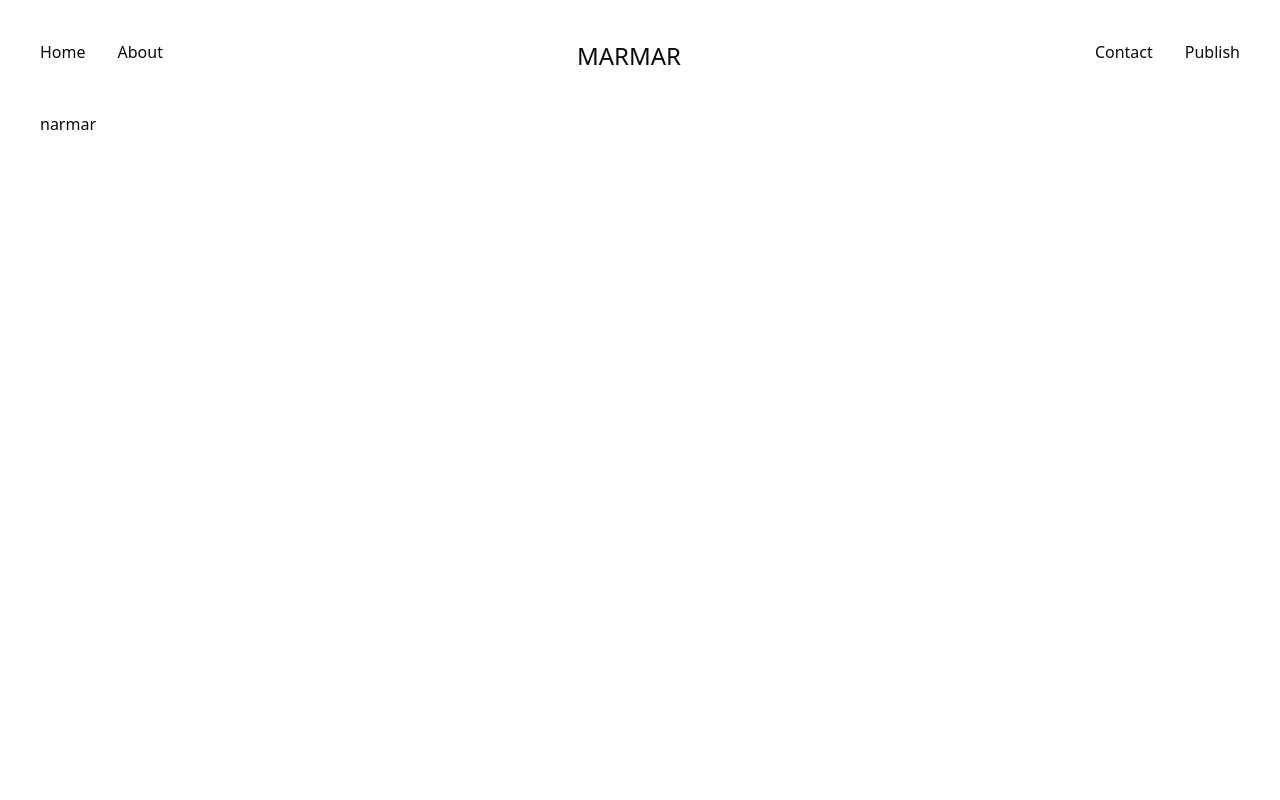
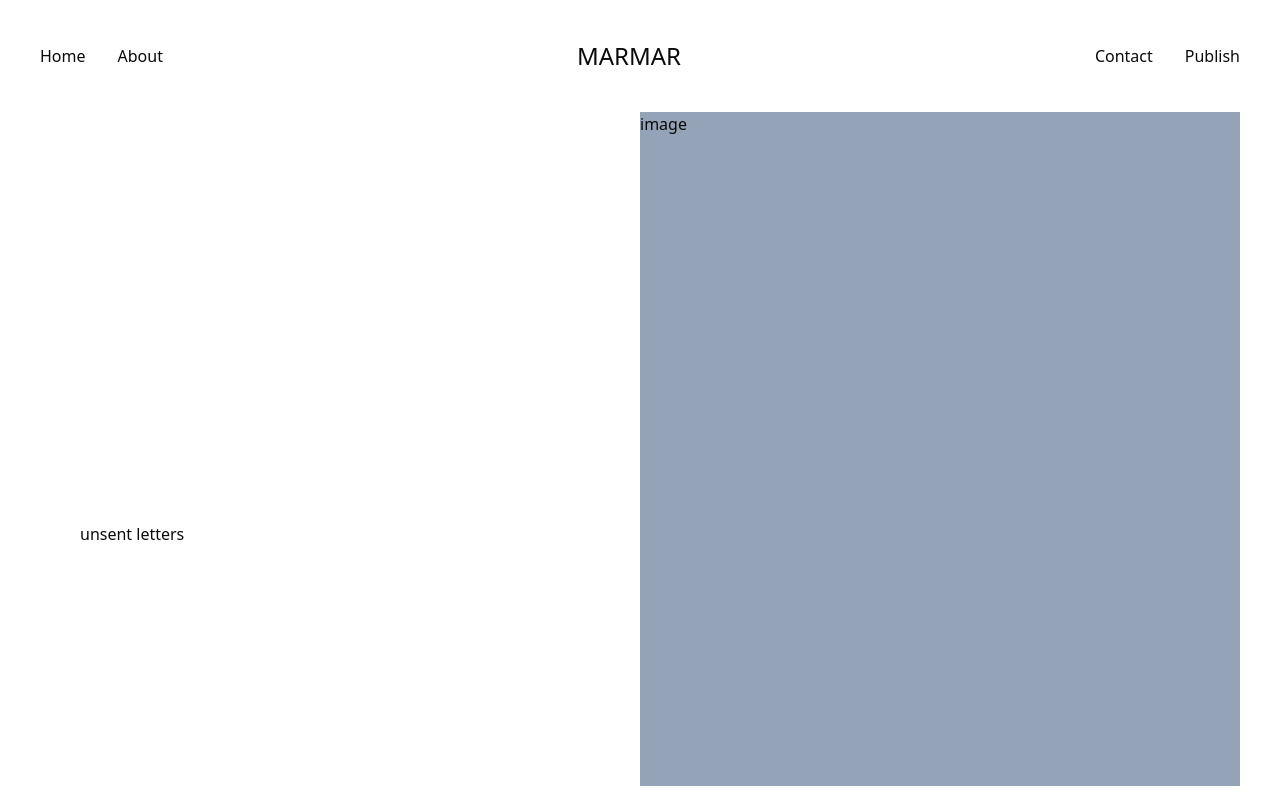
Before and after one commit to marianneliuu/blog, a Next.js app: page / in a window 1280 px wide. Built offline with nearby package versions, Linux system fonts and the light colour scheme.

Commit message:
Create homepage structure

```diff
--- a/src/app/page.tsx
+++ b/src/app/page.tsx
@@ -1,3 +1,10 @@
 export default function Home() {
-  return <div className="">narmar</div>;
+  return (
+    <div className="h-[calc(100vh-126px)] flex flex-row w-full">
+      <div className="h-full w-1/2 flex flex-col-reverse pb-60 ps-10">
+        <div>unsent letters</div>
+      </div>
+      <div className="h-full w-1/2 bg-slate-400">image</div>
+    </div>
+  );
 }
--- a/src/components/Navbar.tsx
+++ b/src/components/Navbar.tsx
@@ -2,7 +2,7 @@ import Link from "next/link";
 
 export default function Navbar() {
   return (
-    <nav className="flex flex-row justify-between p-10">
+    <nav className="flex flex-row justify-between items-center p-10">
       <div className="flex flex-row space-x-8">
         <Link href="/">Home</Link>
         <Link href="/about">About</Link>
```
